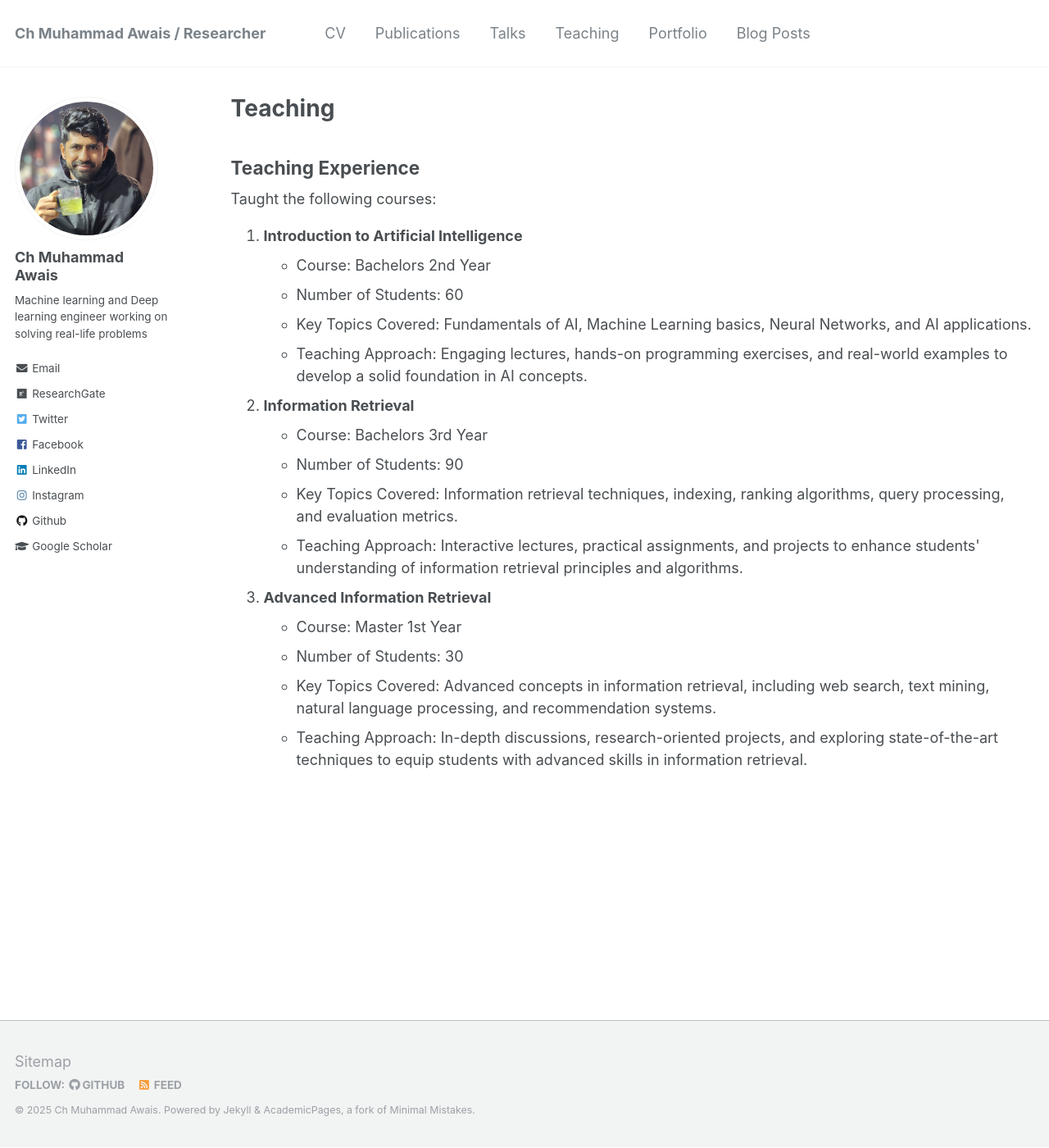
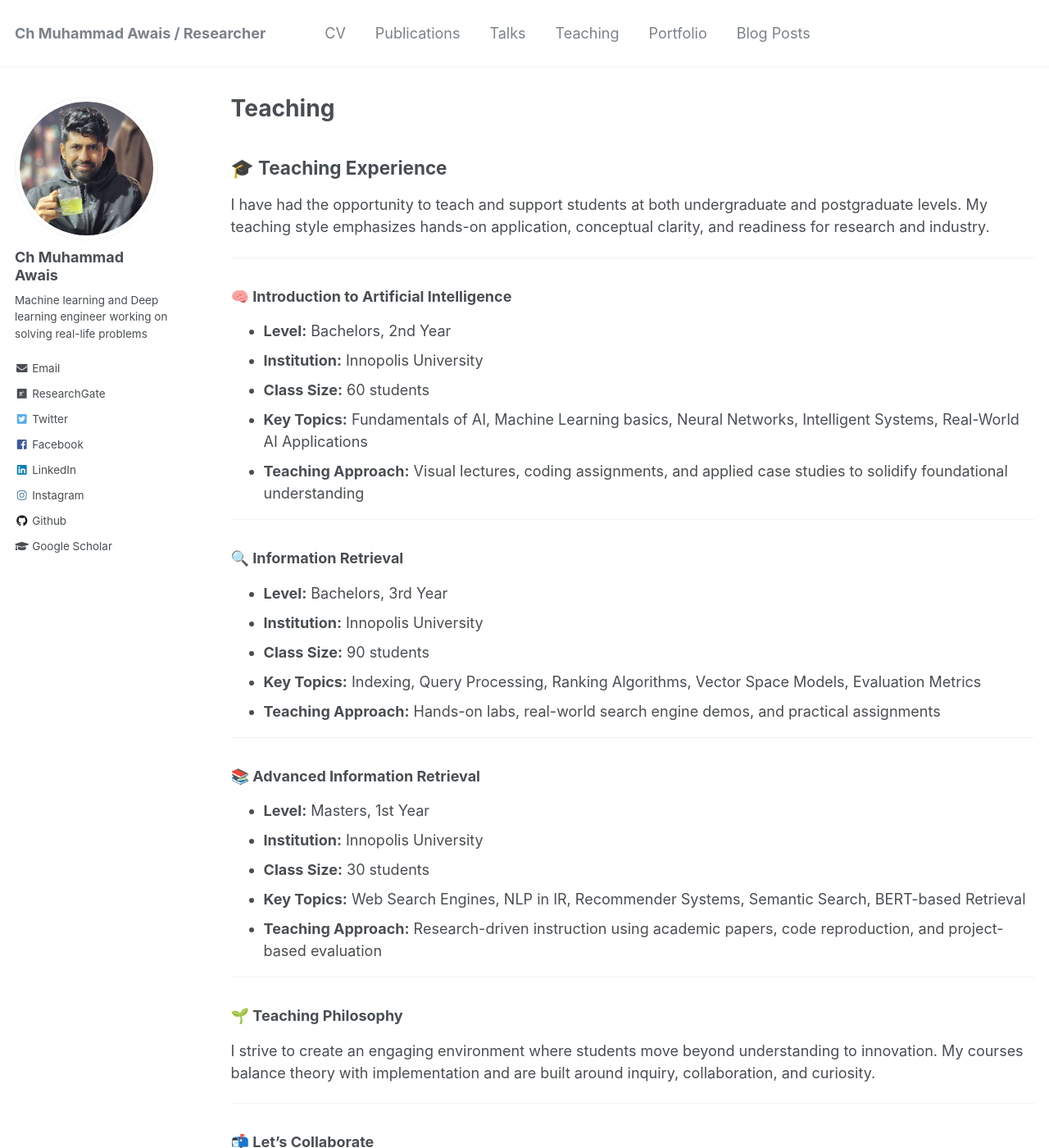
Before and after one commit to cm-awais/cm-awais.github.io, a Jekyll site: the page built from _pages/teaching.html, in a window 1280 px wide and 1400 px high. Shown: the whole window at 82% size. Built offline with Jekyll 4.4.1, drawn with Linux system fonts in a browser that asks for light colours; some of the changed text lies outside the part shown.

Commit message:
Update teaching.html

```diff
--- a/_pages/teaching.html
+++ b/_pages/teaching.html
@@ -5,34 +5,52 @@ permalink: /teaching/
 author_profile: true
 ---
 
-<h2>Teaching Experience</h2>
-Taught the following courses:
-<ol>
-  <li>
-    <strong>Introduction to Artificial Intelligence</strong>
+<h2>🎓 Teaching Experience</h2>
+<p>I have had the opportunity to teach and support students at both undergraduate and postgraduate levels. My teaching style emphasizes hands-on application, conceptual clarity, and readiness for research and industry.</p>
+
+<hr>
+
+<h3>🧠 Introduction to Artificial Intelligence</h3>
 <ul>
-      <li>Course: Bachelors 2nd Year</li>
-      <li>Number of Students: 60</li>
-      <li>Key Topics Covered: Fundamentals of AI, Machine Learning basics, Neural Networks, and AI applications.</li>
-      <li>Teaching Approach: Engaging lectures, hands-on programming exercises, and real-world examples to develop a solid foundation in AI concepts.</li>
+  <li><strong>Level:</strong> Bachelors, 2nd Year</li>
+  <li><strong>Institution:</strong> Innopolis University</li>
+  <li><strong>Class Size:</strong> 60 students</li>
+  <li><strong>Key Topics:</strong> Fundamentals of AI, Machine Learning basics, Neural Networks, Intelligent Systems, Real-World AI Applications</li>
+  <li><strong>Teaching Approach:</strong> Visual lectures, coding assignments, and applied case studies to solidify foundational understanding</li>
 </ul>
-  </li>
-  <li>
-    <strong>Information Retrieval</strong>
+
+<hr>
+
+<h3>🔍 Information Retrieval</h3>
 <ul>
-      <li>Course: Bachelors 3rd Year</li>
-      <li>Number of Students: 90</li>
-      <li>Key Topics Covered: Information retrieval techniques, indexing, ranking algorithms, query processing, and evaluation metrics.</li>
-      <li>Teaching Approach: Interactive lectures, practical assignments, and projects to enhance students' understanding of information retrieval principles and algorithms.</li>
+  <li><strong>Level:</strong> Bachelors, 3rd Year</li>
+  <li><strong>Institution:</strong> Innopolis University</li>
+  <li><strong>Class Size:</strong> 90 students</li>
+  <li><strong>Key Topics:</strong> Indexing, Query Processing, Ranking Algorithms, Vector Space Models, Evaluation Metrics</li>
+  <li><strong>Teaching Approach:</strong> Hands-on labs, real-world search engine demos, and practical assignments</li>
 </ul>
-  </li>
-  <li>
-    <strong>Advanced Information Retrieval</strong>
+
+<hr>
+
+<h3>📚 Advanced Information Retrieval</h3>
 <ul>
-      <li>Course: Master 1st Year</li>
-      <li>Number of Students: 30</li>
-      <li>Key Topics Covered: Advanced concepts in information retrieval, including web search, text mining, natural language processing, and recommendation systems.</li>
-      <li>Teaching Approach: In-depth discussions, research-oriented projects, and exploring state-of-the-art techniques to equip students with advanced skills in information retrieval.</li>
+  <li><strong>Level:</strong> Masters, 1st Year</li>
+  <li><strong>Institution:</strong> Innopolis University</li>
+  <li><strong>Class Size:</strong> 30 students</li>
+  <li><strong>Key Topics:</strong> Web Search Engines, NLP in IR, Recommender Systems, Semantic Search, BERT-based Retrieval</li>
+  <li><strong>Teaching Approach:</strong> Research-driven instruction using academic papers, code reproduction, and project-based evaluation</li>
 </ul>
-  </li>
-</ol>
+
+<hr>
+
+<h3>🌱 Teaching Philosophy</h3>
+<p>I strive to create an engaging environment where students move beyond understanding to innovation. My courses balance theory with implementation and are built around inquiry, collaboration, and curiosity.</p>
+
+<hr>
+
+<h3>📬 Let’s Collaborate</h3>
+<ul>
+  <li>Open to guest lectures, panels, or seminars in AI/CV/IR</li>
+  <li>Willing to co-design short courses or tutorials</li>
+  <li>Available to supervise student projects and theses in related domains</li>
+</ul>
```
Lines whose indentation alone changed are shown as unchanged.
